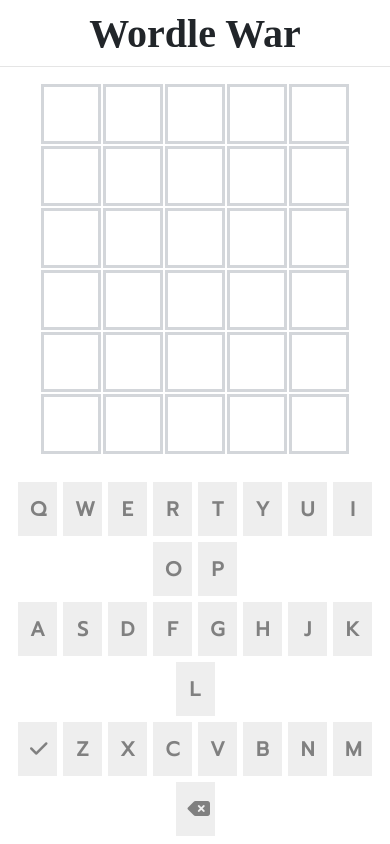
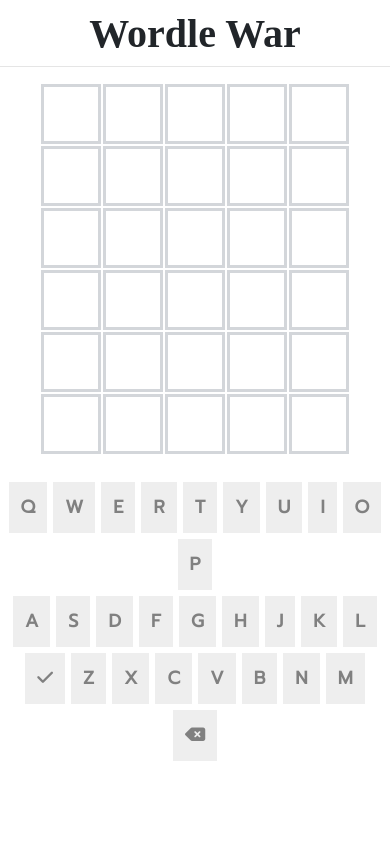
Before and after one commit to bullet-ant/sverdle, a Svelte app: page / in a window 390 px wide. Built offline with nearby package versions, Linux system fonts and the light colour scheme; a web font is replaced by a local one.

Commit message:
fixes font for mobile and pc

```diff
--- a/src/app.css
+++ b/src/app.css
@@ -50,11 +50,18 @@
   background-color: #eeeeee;
   border: white solid;
   color: grey;
-  width: 45px;
-  padding: 12px;
+  /* width: 45px; */
+  padding: 12px 14px;
   text-align: center;
   text-decoration: none;
   font-size: 20px;
   display: inline-block;
   font-weight: bold;
 }
+
+@media (max-width: 425px) {
+  .keyboard button {
+    font-size: 18px;
+    padding: 12px 12px;
+  }
+}
```
